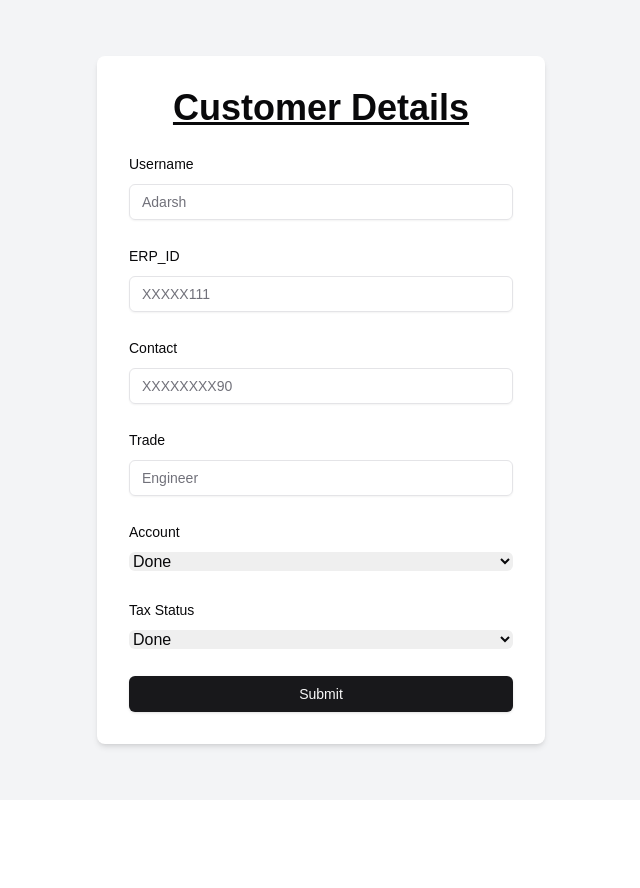
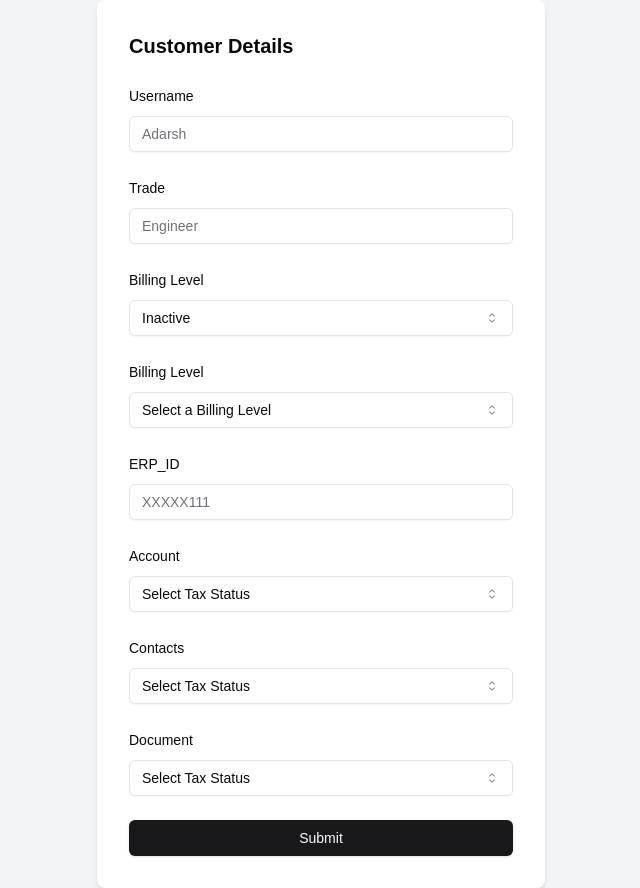
Before and after one commit to Adarsh7079/Table, a Next.js app: page /addcustomer in a window 1280 px wide. Shown: the whole page, without its empty margins (319-959 px from the left). Before the commit the page ends 800 px from the top, so only its background shows below. Built offline with nearby package versions, Linux system fonts and the light colour scheme.

Commit message:
form_resolve

```diff
--- a/package.json
+++ b/package.json
@@ -13,6 +13,7 @@
     "@radix-ui/react-dropdown-menu": "^2.1.1",
     "@radix-ui/react-icons": "^1.3.0",
     "@radix-ui/react-label": "^2.1.0",
+    "@radix-ui/react-select": "^2.1.1",
     "@radix-ui/react-slot": "^1.1.0",
     "@radix-ui/react-toast": "^1.2.1",
     "@tanstack/react-table": "^8.20.5",
--- a/src/app/(getcustomer)/addcustomer/page.tsx
+++ b/src/app/(getcustomer)/addcustomer/page.tsx
@@ -16,31 +16,33 @@
   FormLabel,
 
 } from "@/components/ui/form";
+import {
+  Select,
+  SelectContent,
+  SelectItem,
+  SelectTrigger,
+  SelectValue,
+} from "@/components/ui/select"
 
 import { Input } from "@/components/ui/input";
 
 const formSchema = z.object({
-  Name: z.string().min(2, {
-    message: "Username must be at least 2 characters.",
+  Name: z.string().min(5, {
+    message: "Username must be at least 5 characters.",
   }),
   Trade: z.string().min(2, {
     message: "Trade must be at least 2 characters.",
   }),
-  Account: z.string().min(2, {
-    message: "Account must be at least 2 characters.",
-  }),
+  Account: z.enum(["Active", "Inactive"]),
+
+  Billing_Level:z.enum(["Company","Site"]),
+
   ERP_ID: z.number().min(10000, {
     message: "ERP_ID must be at least 5 digits",
   }),
-  Tax_Status: z.enum(["Done", "Pending"]),
-  Contact: z.string().min(10, {
-    message: "Contact number should be at least 10 digits.",
-  }).max(14, {
-    message: "Contact number should be at most 14 digits.",
-  }),
-  Document: z.string().min(2, {
-    message: "Document must be at least 2 characters.",
-  }),
+  Tax_Status: z.enum(["Taxable", "Tax_Exempt"]),
+  Contacts:z.enum(["Main","Billing","Procurement"]),
+  Document:z.enum(["MSA","Contract"])
 });
 
 const Page = () => {
@@ -51,10 +53,7 @@
     defaultValues: {
       Name: "",
       Trade: "",
-      Account: "",
-      Tax_Status: "Done", // Default to "Done"
-      Contact: "",
-      Document: ""
+      Account:"Inactive"
     },
   });
 
@@ -66,7 +65,7 @@
   return (
     <div className="flex items-center justify-center min-h-screen bg-gray-100">
       <div className="bg-white p-8 rounded-lg shadow-md w-full max-w-md">
-        <h2 className="text-4xl font-bold mb-6 text-center underline">Customer Details</h2>
+        <h2 className="text-xl font-bold mb-6 ">Customer Details</h2>
         <Form {...form}>
           <form onSubmit={form.handleSubmit(onSubmit)} className="space-y-6">
             <FormField
@@ -76,33 +75,7 @@
                 <FormItem>
                   <FormLabel>Username</FormLabel>
                   <FormControl>
-                    <Input placeholder="Adarsh" {...field} />
-                  </FormControl>
-                </FormItem>
-              )}
-            />
-
-            <FormField
-              control={form.control}
-              name="ERP_ID"
-              render={({ field }) => (
-                <FormItem>
-                  <FormLabel>ERP_ID</FormLabel>
-                  <FormControl>
-                    <Input placeholder="XXXXX111" {...field} />
-                  </FormControl>
-                </FormItem>
-              )}
-            />
-
-            <FormField
-              control={form.control}
-              name="Contact"
-              render={({ field }) => (
-                <FormItem>
-                  <FormLabel>Contact</FormLabel>
-                  <FormControl>
-                    <Input placeholder="XXXXXXXX90" {...field} />
+                    <Input placeholder="Adarsh" {...field}  />
                   </FormControl>
                 </FormItem>
               )}
@@ -115,7 +88,7 @@
                 <FormItem>
                   <FormLabel>Trade</FormLabel>
                   <FormControl>
-                    <Input placeholder="Engineer" {...field} />
+                    <Input placeholder="Engineer" {...field}/>
                   </FormControl>
                 </FormItem>
               )}
@@ -126,12 +99,55 @@
           name="Account"
           render={({ field }) => (
             <FormItem>
-                  <FormLabel>Account</FormLabel>
+              <FormLabel>Billing Level</FormLabel>
+              <Select onValueChange={field.onChange} defaultValue={field.value}>
                 <FormControl>
-                    <select {...field} className="input w-full border-gray-300 rounded-md">
-                      <option value="Active">Done</option>
-                      <option value="Close">Pending</option>
-                    </select>
+                  <SelectTrigger>
+                    <SelectValue placeholder="Select  Account" />
+                  </SelectTrigger>
+                </FormControl>
+                <SelectContent>
+                  <SelectItem value="Active">Active</SelectItem>
+                  <SelectItem value="Inactive">Inactive</SelectItem>
+
+                </SelectContent>
+              </Select>
+
+            </FormItem>
+          )}
+        />
+
+        <FormField
+          control={form.control}
+          name="Billing_Level"
+          render={({ field }) => (
+            <FormItem>
+              <FormLabel>Billing Level</FormLabel>
+              <Select onValueChange={field.onChange} defaultValue={field.value}>
+                <FormControl>
+                  <SelectTrigger>
+                    <SelectValue placeholder="Select a Billing Level" />
+                  </SelectTrigger>
+                </FormControl>
+                <SelectContent>
+                  <SelectItem value="Company">Company</SelectItem>
+                  <SelectItem value="Site">Site</SelectItem>
+
+                </SelectContent>
+              </Select>
+
+            </FormItem>
+          )}
+        />
+
+            <FormField
+              control={form.control}
+              name="ERP_ID"
+              render={({ field }) => (
+                <FormItem>
+                  <FormLabel>ERP_ID</FormLabel>
+                  <FormControl>
+                    <Input placeholder="XXXXX111" {...field}  className="input w-full border-gray-300 rounded-md"/>
                   </FormControl>
                 </FormItem>
               )}
@@ -142,13 +158,67 @@
           name="Tax_Status"
           render={({ field }) => (
             <FormItem>
-                  <FormLabel>Tax Status</FormLabel>
+              <FormLabel>Account</FormLabel>
+              <Select onValueChange={field.onChange} defaultValue={field.value}>
                 <FormControl>
-                    <select {...field} className="input w-full border-gray-300 rounded-md">
-                      <option value="Done">Done</option>
-                      <option value="Pending">Pending</option>
-                    </select>
+                  <SelectTrigger>
+                    <SelectValue placeholder="Select Tax Status" />
+                  </SelectTrigger>
                 </FormControl>
+                <SelectContent>
+                  <SelectItem value="Taxable">Taxable</SelectItem>
+                  <SelectItem value="Tax_Exempt">Tax_Exempt</SelectItem>
+
+                </SelectContent>
+              </Select>
+
+            </FormItem>
+          )}
+        />
+
+        <FormField
+          control={form.control}
+          name="Contacts"
+          render={({ field }) => (
+            <FormItem>
+              <FormLabel>Contacts</FormLabel>
+              <Select onValueChange={field.onChange} defaultValue={field.value}>
+                <FormControl>
+                  <SelectTrigger>
+                    <SelectValue placeholder="Select Tax Status" />
+                  </SelectTrigger>
+                </FormControl>
+                <SelectContent>
+                  <SelectItem value="Main">Main</SelectItem>
+                  <SelectItem value="Billing">Billing</SelectItem>
+                  <SelectItem value="Procurement">Procurement</SelectItem>
+
+
+                </SelectContent>
+              </Select>
+
+            </FormItem>
+          )}
+        />
+              <FormField
+          control={form.control}
+          name="Document"
+          render={({ field }) => (
+            <FormItem>
+              <FormLabel>Document</FormLabel>
+              <Select onValueChange={field.onChange} defaultValue={field.value}>
+                <FormControl>
+                  <SelectTrigger>
+                    <SelectValue placeholder="Select Tax Status" />
+                  </SelectTrigger>
+                </FormControl>
+                <SelectContent>
+                  <SelectItem value="MSA">MSA</SelectItem>
+                  <SelectItem value="Contract">Contract</SelectItem>
+
+                </SelectContent>
+              </Select>
+
             </FormItem>
           )}
         />
--- /dev/null
+++ b/src/components/ui/select.tsx
@@ -0,0 +1,164 @@
+"use client"
+
+import * as React from "react"
+import {
+  CaretSortIcon,
+  CheckIcon,
+  ChevronDownIcon,
+  ChevronUpIcon,
+} from "@radix-ui/react-icons"
+import * as SelectPrimitive from "@radix-ui/react-select"
+
+import { cn } from "@/lib/utils"
+
+const Select = SelectPrimitive.Root
+
+const SelectGroup = SelectPrimitive.Group
+
+const SelectValue = SelectPrimitive.Value
+
+const SelectTrigger = React.forwardRef<
+  React.ElementRef<typeof SelectPrimitive.Trigger>,
+  React.ComponentPropsWithoutRef<typeof SelectPrimitive.Trigger>
+>(({ className, children, ...props }, ref) => (
+  <SelectPrimitive.Trigger
+    ref={ref}
+    className={cn(
+      "flex h-9 w-full items-center justify-between whitespace-nowrap rounded-md border border-input bg-transparent px-3 py-2 text-sm shadow-sm ring-offset-background placeholder:text-muted-foreground focus:outline-none focus:ring-1 focus:ring-ring disabled:cursor-not-allowed disabled:opacity-50 [&>span]:line-clamp-1",
+      className
+    )}
+    {...props}
+  >
+    {children}
+    <SelectPrimitive.Icon asChild>
+      <CaretSortIcon className="h-4 w-4 opacity-50" />
+    </SelectPrimitive.Icon>
+  </SelectPrimitive.Trigger>
+))
+SelectTrigger.displayName = SelectPrimitive.Trigger.displayName
+
+const SelectScrollUpButton = React.forwardRef<
+  React.ElementRef<typeof SelectPrimitive.ScrollUpButton>,
+  React.ComponentPropsWithoutRef<typeof SelectPrimitive.ScrollUpButton>
+>(({ className, ...props }, ref) => (
+  <SelectPrimitive.ScrollUpButton
+    ref={ref}
+    className={cn(
+      "flex cursor-default items-center justify-center py-1",
+      className
+    )}
+    {...props}
+  >
+    <ChevronUpIcon />
+  </SelectPrimitive.ScrollUpButton>
+))
+SelectScrollUpButton.displayName = SelectPrimitive.ScrollUpButton.displayName
+
+const SelectScrollDownButton = React.forwardRef<
+  React.ElementRef<typeof SelectPrimitive.ScrollDownButton>,
+  React.ComponentPropsWithoutRef<typeof SelectPrimitive.ScrollDownButton>
+>(({ className, ...props }, ref) => (
+  <SelectPrimitive.ScrollDownButton
+    ref={ref}
+    className={cn(
+      "flex cursor-default items-center justify-center py-1",
+      className
+    )}
+    {...props}
+  >
+    <ChevronDownIcon />
+  </SelectPrimitive.ScrollDownButton>
+))
+SelectScrollDownButton.displayName =
+  SelectPrimitive.ScrollDownButton.displayName
+
+const SelectContent = React.forwardRef<
+  React.ElementRef<typeof SelectPrimitive.Content>,
+  React.ComponentPropsWithoutRef<typeof SelectPrimitive.Content>
+>(({ className, children, position = "popper", ...props }, ref) => (
+  <SelectPrimitive.Portal>
+    <SelectPrimitive.Content
+      ref={ref}
+      className={cn(
+        "relative z-50 max-h-96 min-w-[8rem] overflow-hidden rounded-md border bg-popover text-popover-foreground shadow-md data-[state=open]:animate-in data-[state=closed]:animate-out data-[state=closed]:fade-out-0 data-[state=open]:fade-in-0 data-[state=closed]:zoom-out-95 data-[state=open]:zoom-in-95 data-[side=bottom]:slide-in-from-top-2 data-[side=left]:slide-in-from-right-2 data-[side=right]:slide-in-from-left-2 data-[side=top]:slide-in-from-bottom-2",
+        position === "popper" &&
+          "data-[side=bottom]:translate-y-1 data-[side=left]:-translate-x-1 data-[side=right]:translate-x-1 data-[side=top]:-translate-y-1",
+        className
+      )}
+      position={position}
+      {...props}
+    >
+      <SelectScrollUpButton />
+      <SelectPrimitive.Viewport
+        className={cn(
+          "p-1",
+          position === "popper" &&
+            "h-[var(--radix-select-trigger-height)] w-full min-w-[var(--radix-select-trigger-width)]"
+        )}
+      >
+        {children}
+      </SelectPrimitive.Viewport>
+      <SelectScrollDownButton />
+    </SelectPrimitive.Content>
+  </SelectPrimitive.Portal>
+))
+SelectContent.displayName = SelectPrimitive.Content.displayName
+
+const SelectLabel = React.forwardRef<
+  React.ElementRef<typeof SelectPrimitive.Label>,
+  React.ComponentPropsWithoutRef<typeof SelectPrimitive.Label>
+>(({ className, ...props }, ref) => (
+  <SelectPrimitive.Label
+    ref={ref}
+    className={cn("px-2 py-1.5 text-sm font-semibold", className)}
+    {...props}
+  />
+))
+SelectLabel.displayName = SelectPrimitive.Label.displayName
+
+const SelectItem = React.forwardRef<
+  React.ElementRef<typeof SelectPrimitive.Item>,
+  React.ComponentPropsWithoutRef<typeof SelectPrimitive.Item>
+>(({ className, children, ...props }, ref) => (
+  <SelectPrimitive.Item
+    ref={ref}
+    className={cn(
+      "relative flex w-full cursor-default select-none items-center rounded-sm py-1.5 pl-2 pr-8 text-sm outline-none focus:bg-accent focus:text-accent-foreground data-[disabled]:pointer-events-none data-[disabled]:opacity-50",
+      className
+    )}
+    {...props}
+  >
+    <span className="absolute right-2 flex h-3.5 w-3.5 items-center justify-center">
+      <SelectPrimitive.ItemIndicator>
+        <CheckIcon className="h-4 w-4" />
+      </SelectPrimitive.ItemIndicator>
+    </span>
+    <SelectPrimitive.ItemText>{children}</SelectPrimitive.ItemText>
+  </SelectPrimitive.Item>
+))
+SelectItem.displayName = SelectPrimitive.Item.displayName
+
+const SelectSeparator = React.forwardRef<
+  React.ElementRef<typeof SelectPrimitive.Separator>,
+  React.ComponentPropsWithoutRef<typeof SelectPrimitive.Separator>
+>(({ className, ...props }, ref) => (
+  <SelectPrimitive.Separator
+    ref={ref}
+    className={cn("-mx-1 my-1 h-px bg-muted", className)}
+    {...props}
+  />
+))
+SelectSeparator.displayName = SelectPrimitive.Separator.displayName
+
+export {
+  Select,
+  SelectGroup,
+  SelectValue,
+  SelectTrigger,
+  SelectContent,
+  SelectLabel,
+  SelectItem,
+  SelectSeparator,
+  SelectScrollUpButton,
+  SelectScrollDownButton,
+}
```
Also changed, not shown: 1 other file (tests, documents, lock files or other folders). Lines whose indentation alone changed are shown as unchanged.
